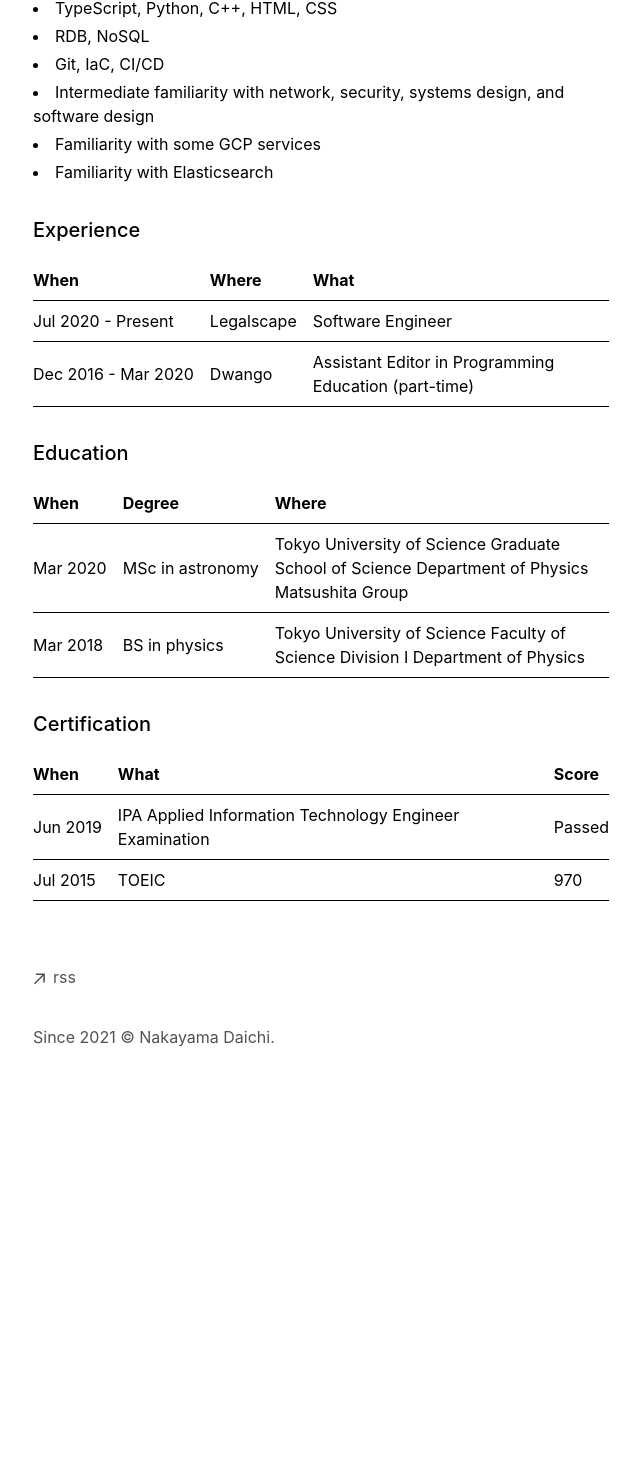
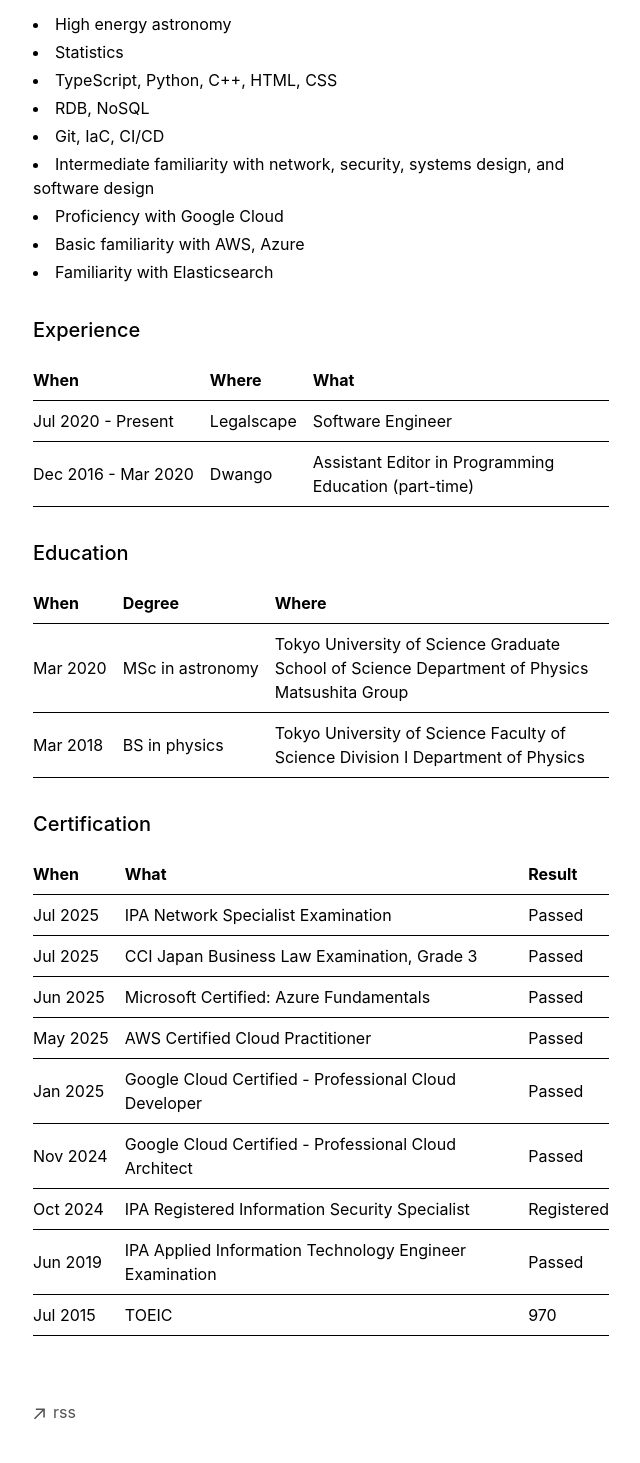
Before and after one commit to aximov/blog-2, a Next.js app: page /cv in a window 1280 px wide. Shown: the part 740-2203 px from the top of the page, without its empty margins (319-959 px from the left). Before the commit the page ends 1853 px from the top, so only its background shows below. Built offline with nearby package versions, Linux system fonts and the light colour scheme.

Commit message:
fix: CVページの職務内容とスキルを更新し、資格情報を追加

```diff
--- a/app/cv/page.tsx
+++ b/app/cv/page.tsx
@@ -13,8 +13,10 @@ export default function CVPage() {
         >
           Legalscape
         </Link>{" "}
-        as an Engineer. Mainly developing backend API services, also maintaining
-        web frontend and infrastructure.
+        as a Software Engineer, developing backend services, maintaining web
+        frontends and infrastructure, and managing security and compliance
+        initiatives. Prior to my engineering career, I studied high energy
+        astronomy and earned a master's degree from Tokyo University of Science.
       </p>
 
       <div className="mb-8">
@@ -71,7 +73,8 @@ export default function CVPage() {
             Intermediate familiarity with network, security, systems design, and
             software design
           </li>
-          <li>Familiarity with some GCP services</li>
+          <li>Proficiency with Google Cloud</li>
+          <li>Basic familiarity with AWS, Azure</li>
           <li>Familiarity with Elasticsearch</li>
         </ul>
       </div>
@@ -154,10 +157,59 @@ export default function CVPage() {
               <tr className="border-b">
                 <th className="text-left py-2 pr-4 whitespace-nowrap">When</th>
                 <th className="text-left py-2 pr-4 whitespace-normal">What</th>
-                <th className="text-left py-2 whitespace-nowrap">Score</th>
+                <th className="text-left py-2 whitespace-nowrap">Result</th>
               </tr>
             </thead>
             <tbody>
+              <tr className="border-b">
+                <td className="py-2 pr-4 whitespace-nowrap">Jul 2025</td>
+                <td className="py-2 pr-4 whitespace-normal">
+                  IPA Network Specialist Examination
+                </td>
+                <td className="py-2 whitespace-nowrap">Passed</td>
+              </tr>
+              <tr className="border-b">
+                <td className="py-2 pr-4 whitespace-nowrap">Jul 2025</td>
+                <td className="py-2 pr-4 whitespace-normal">
+                  CCI Japan Business Law Examination, Grade 3
+                </td>
+                <td className="py-2 whitespace-nowrap">Passed</td>
+              </tr>
+              <tr className="border-b">
+                <td className="py-2 pr-4 whitespace-nowrap">Jun 2025</td>
+                <td className="py-2 pr-4 whitespace-normal">
+                  Microsoft Certified: Azure Fundamentals
+                </td>
+                <td className="py-2 whitespace-nowrap">Passed</td>
+              </tr>
+              <tr className="border-b">
+                <td className="py-2 pr-4 whitespace-nowrap">May 2025</td>
+                <td className="py-2 pr-4 whitespace-normal">
+                  AWS Certified Cloud Practitioner
+                </td>
+                <td className="py-2 whitespace-nowrap">Passed</td>
+              </tr>
+              <tr className="border-b">
+                <td className="py-2 pr-4 whitespace-nowrap">Jan 2025</td>
+                <td className="py-2 pr-4 whitespace-normal">
+                  Google Cloud Certified - Professional Cloud Developer
+                </td>
+                <td className="py-2 whitespace-nowrap">Passed</td>
+              </tr>
+              <tr className="border-b">
+                <td className="py-2 pr-4 whitespace-nowrap">Nov 2024</td>
+                <td className="py-2 pr-4 whitespace-normal">
+                  Google Cloud Certified - Professional Cloud Architect
+                </td>
+                <td className="py-2 whitespace-nowrap">Passed</td>
+              </tr>
+              <tr className="border-b">
+                <td className="py-2 pr-4 whitespace-nowrap">Oct 2024</td>
+                <td className="py-2 pr-4 whitespace-normal">
+                  IPA Registered Information Security Specialist
+                </td>
+                <td className="py-2 whitespace-nowrap">Registered</td>
+              </tr>
               <tr className="border-b">
                 <td className="py-2 pr-4 whitespace-nowrap">Jun 2019</td>
                 <td className="py-2 pr-4 whitespace-normal">
```
